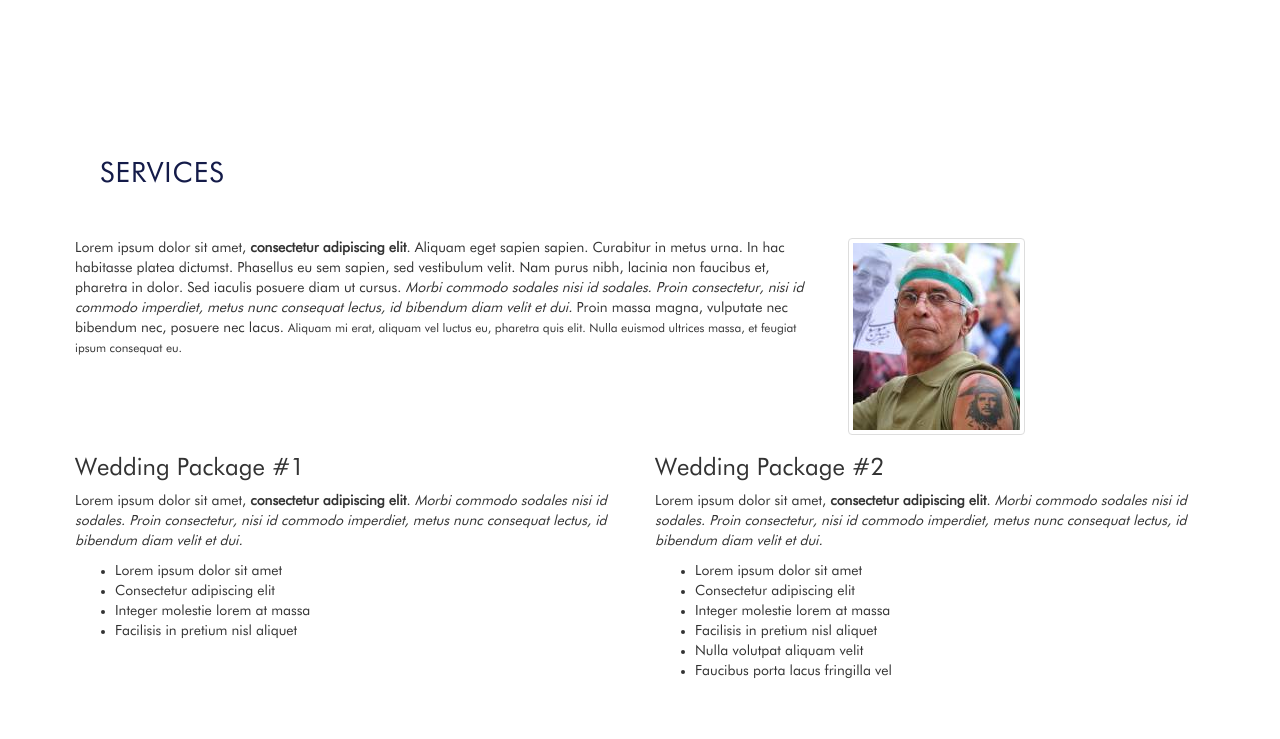
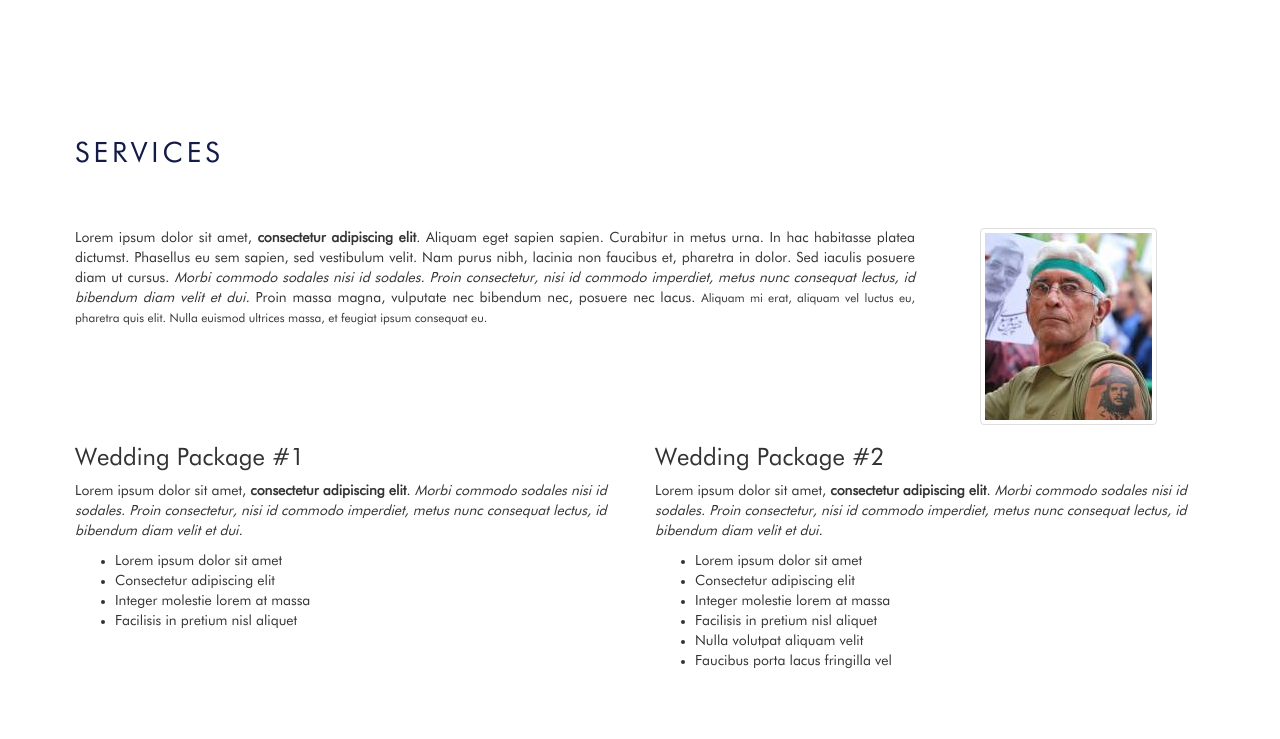
Before and after one commit to absyah/parallax, a plain HTML site: page index.html in a window 1280 px wide. Shown: the part 681-1420 px from the top of the page. Drawn offline with Linux system fonts and the light colour scheme; some packages are replaced by stand-ins of ours.

Commit message:
services

```diff
--- a/index.html
+++ b/index.html
@@ -66,31 +66,8 @@
         </div>
       </div>
     </div>
-    <!-- <nav>
-      <div class="container">
-        <div class="row clearfix">
-          <div class="col-md-6 column">
-            <span class="company-name">Nama Company</span>
-          </div>
-          <div class="col-md-6 column">
-            <ul>
-              <li>
-                <a href="#welcome" title="Home" class="nav_active">Home</a>
-              </li>
-              <li>
-                <a class="" href="#services" title="Services">Services</a>
-              </li>
-              <li>
-                <a class="" href="#gallery" title="Gallery">Gallery</a>
-              </li>
-              <li>
-                <a class="" href="#contacts" title="Contacts">Contacts</a>
-              </li>
-            </ul>
-          </div>
-        </div>
-      </div>
-    </nav> -->
+
+    <!-- <div class="welcome-section"> -->
     <section id="welcome">
       <div class="carousel slide" id="carousel-534096">
         <ol class="carousel-indicators">
@@ -138,26 +115,37 @@
         </div> <a class="left carousel-control" href="#carousel-534096" data-slide="prev"><span class="glyphicon glyphicon-chevron-left"></span></a> <a class="right carousel-control" href="#carousel-534096" data-slide="next"><span class="glyphicon glyphicon-chevron-right"></span></a>
       </div>
     </section>
+    <!-- </div> -->
 
     <!-- SERVICES -->
+    <div class="container">
+
+
     <section id="services">
-      <article>
+      <!-- <article>
         <h2>Services</h2>
-      </article>
-      <div class="container">
+      </article> -->
+      <div class="row">
+        <div class="section-title">
+          <h2>Services</h2>
+        </div>
+      </div>
+      <!-- <div class="container"> -->
         <div class="row clearfix">
-          <div class="col-md-8 column">
-            <p>
+          <div class="col-md-9 column">
+            <p class="service-intro">
               Lorem ipsum dolor sit amet, <strong>consectetur adipiscing elit</strong>. Aliquam eget sapien sapien. Curabitur in metus urna. In hac habitasse platea dictumst. Phasellus eu sem sapien, sed vestibulum velit. Nam purus nibh, lacinia non faucibus et, pharetra in dolor. Sed iaculis posuere diam ut cursus. <em>Morbi commodo sodales nisi id sodales. Proin consectetur, nisi id commodo imperdiet, metus nunc consequat lectus, id bibendum diam velit et dui.</em> Proin massa magna, vulputate nec bibendum nec, posuere nec lacus. <small>Aliquam mi erat, aliquam vel luctus eu, pharetra quis elit. Nulla euismod ultrices massa, et feugiat ipsum consequat eu.</small>
             </p>
           </div>
-          <div class="col-md-4 column">
+          <div class="col-md-3 column">
+            <div class="owner">
               <img alt="140x140" src="images/people.jpg" class="img-thumbnail" />
             </div>
           </div>
         </div>
+      <!-- </div> -->
 
-      <div class="container">
+      <!-- <div class="container"> -->
         <div class="row clearfix">
           <div class="col-md-6 column">
             <h3>
@@ -210,9 +198,10 @@
             </ul>
           </div>
         </div>
-      </div>
+     <!--  </div> -->
 
     </section>
+    </div>
 
     <!-- PARALLAX 1 -->
     <section style="background-position: 50% 250px;" class="in-between_pic parallax-1" data-type="background" data-speed="5"></section>
@@ -365,6 +354,31 @@
 .navbar-default .navbar-brand{
   font-weight: bold;
 }
+
+.section-title {
+  width: 50%;
+  margin: 50px 0 50px 15px;
+  display: -moz-inline-stack;
+  display: inline-block;
+  vertical-align: top;
+  zoom: 1;
+  *display: inline;
+  float: left;
+}
+
+.section-title h2 {
+  color: #141b49;
+  line-height: 1;
+  letter-spacing:4px;
+}
+
+.owner{
+  padding-left: 35px;
+}
+
+.service-intro{
+  text-align: justify;
+}
     </style>
 
 </body>
```
Lines whose indentation alone changed are shown as unchanged.
